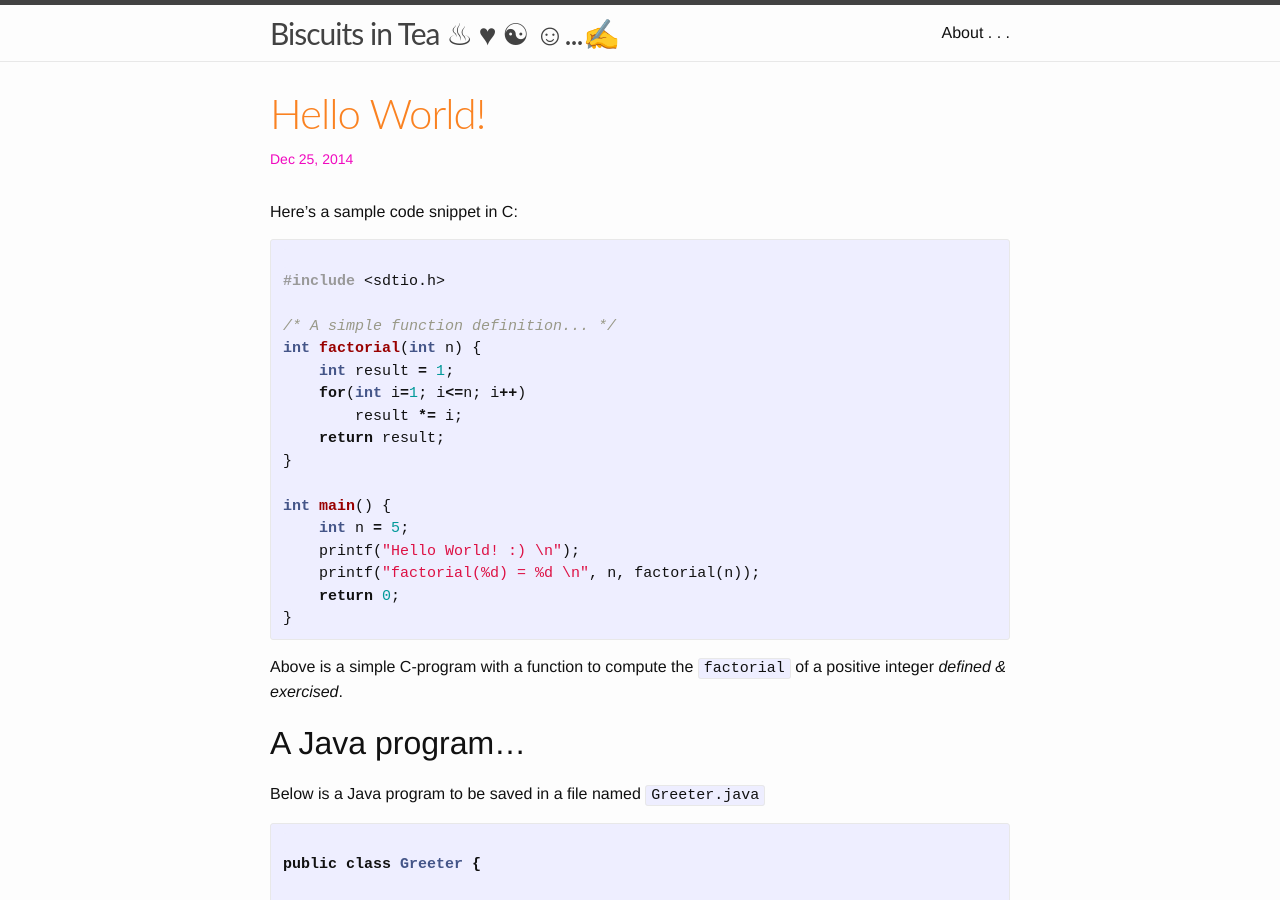
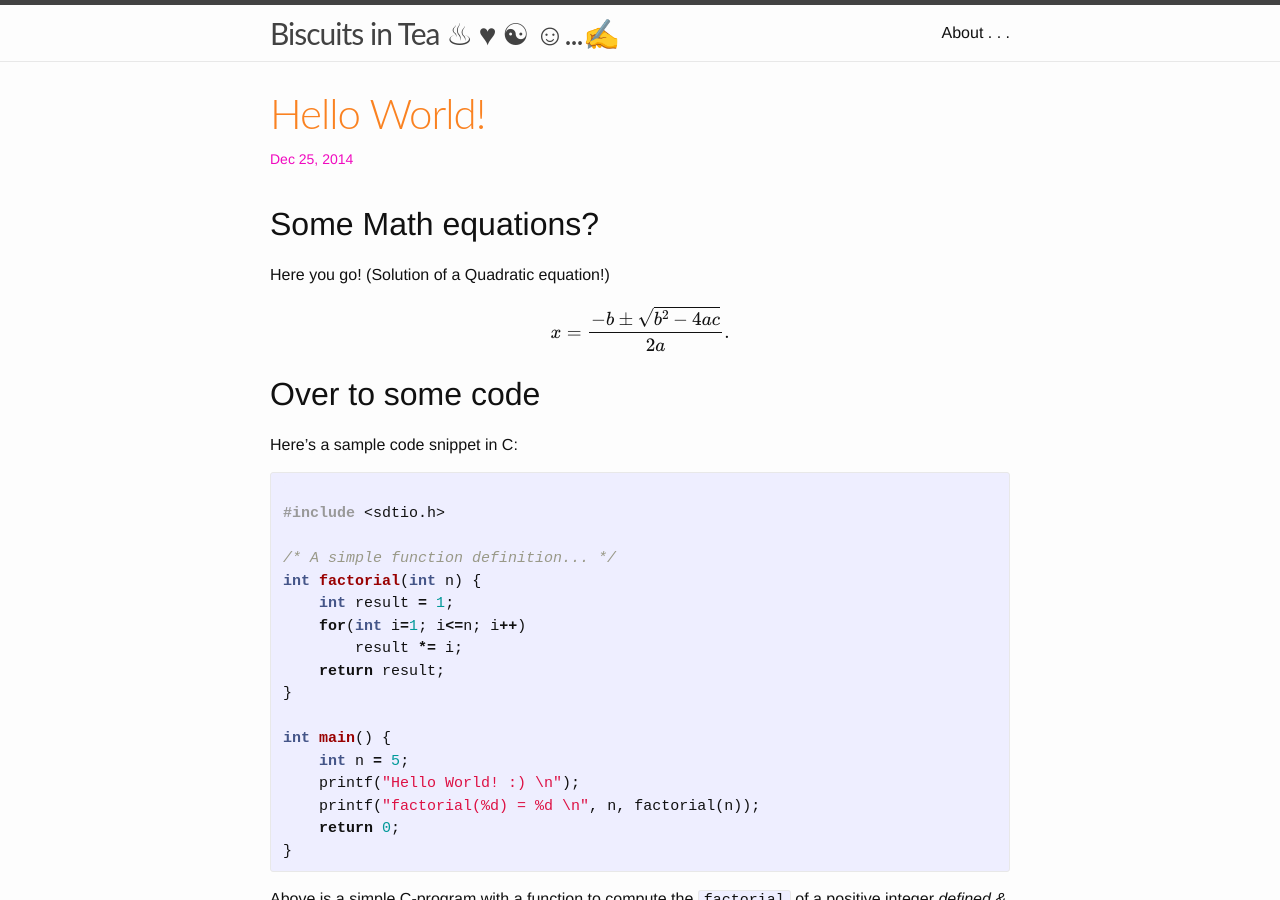
Before and after one commit to raghuugare/raghuugare.bkup, a Jekyll site: the page built from _posts/2014-12-25-hello_world.markdown, in a window 1280 px wide and 900 px high. Built offline with Jekyll 4.4.1, drawn with Linux system fonts in a browser that asks for light colours; formulas are drawn with MathJax 3.

Commit message:
Support & test of Math typesetting...! :)

```diff
--- a/_includes/head.html
+++ b/_includes/head.html
@@ -24,5 +24,7 @@
         ga('create', 'UA-58142785-1', 'auto');
         ga('send', 'pageview');
     </script>
+    <script type="text/javascript" src="https://cdn.mathjax.org/mathjax/latest/MathJax.js?config=TeX-AMS-MML_HTMLorMML">
+    </script>
 
 </head>
--- a/_posts/2014-12-25-hello_world.markdown
+++ b/_posts/2014-12-25-hello_world.markdown
@@ -4,6 +4,14 @@ title:  "Hello World!"
 date:   2014-12-25 12:20:10
 categories: programming
 ---
+
+## Some Math equations?
+
+Here you go! (Solution of a Quadratic equation!)
+
+$$x = {-b \pm \sqrt{b^2-4ac} \over 2a}.$$
+
+## Over to some code
 
 Here's a sample code snippet in C:
 
```
